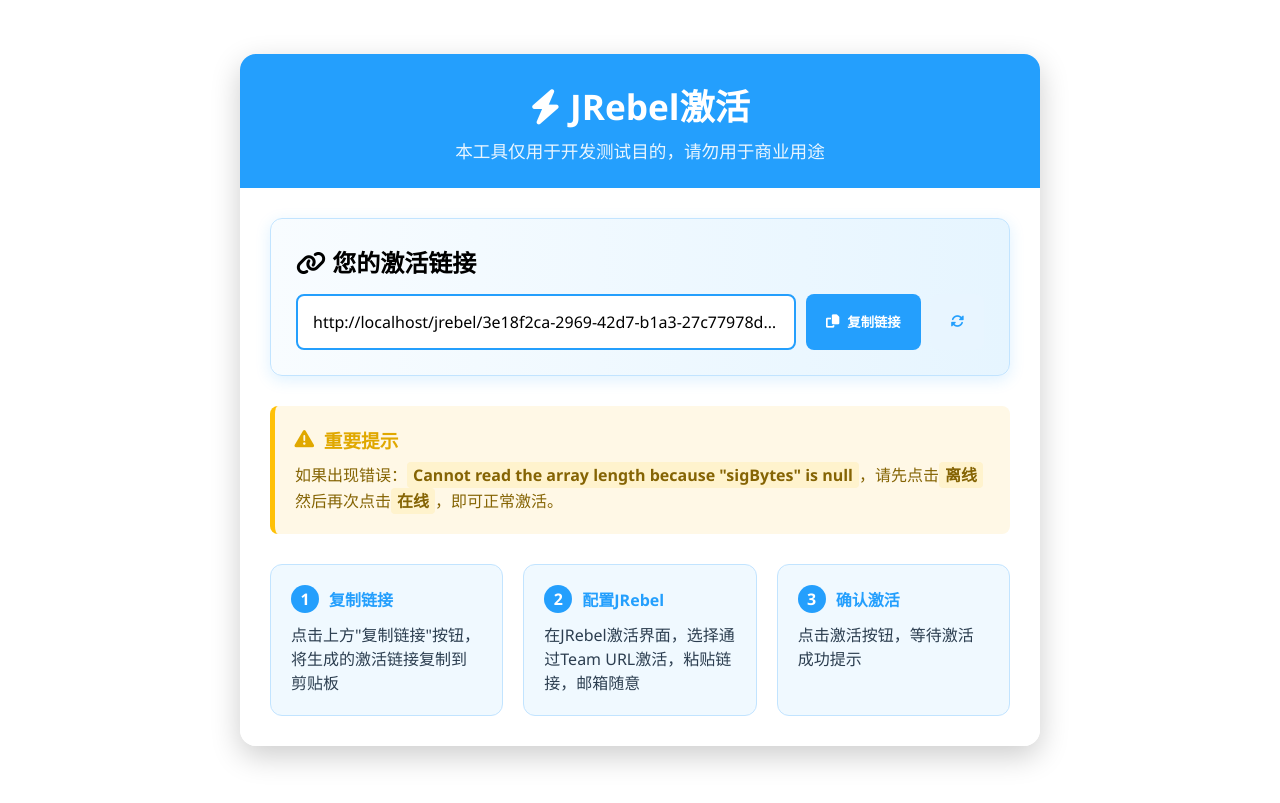
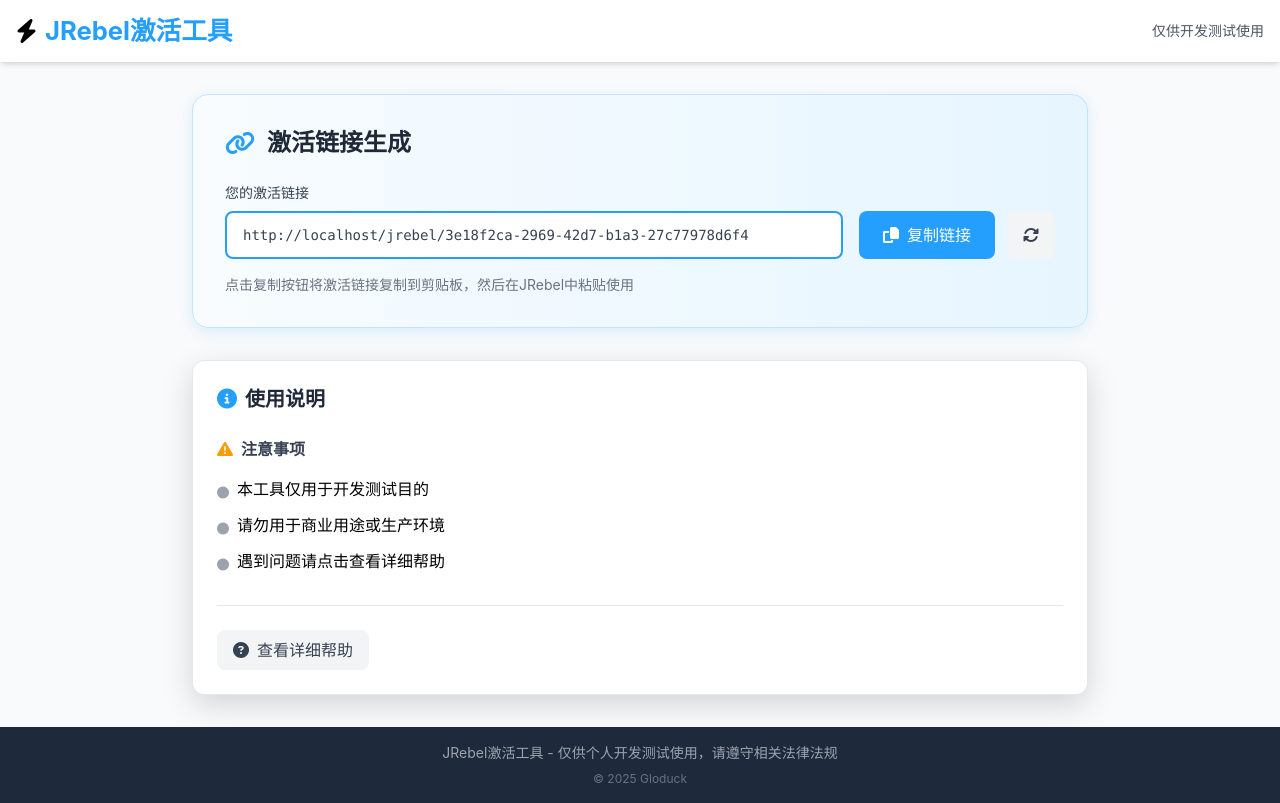
Before and after one commit to Gloduck/SimpleServer, a web app: page /jrebel/index.html in a window 1280 px wide. Before the commit the page ends 766 px from the top, so only its background shows below. Run offline with its HTML, style and script files only (its server is not run), Linux system fonts and the light colour scheme; data that the repository does not hold is empty; some libraries are stand-ins or nearby versions.

Commit message:
feat: 基于Vue重构Jrebel激活页面

```diff
--- a/src/main/resources/static/jrebel/index.html
+++ b/src/main/resources/static/jrebel/index.html
@@ -1,182 +1,36 @@
 <!DOCTYPE html>
 <html lang="zh-CN">
+
 <head>
     <meta charset="UTF-8">
     <meta name="viewport" content="width=device-width, initial-scale=1.0">
-    <title>JRebel激活</title>
+    <title>JRebel激活工具</title>
+    <script src="https://cdn.tailwindcss.com"></script>
     <link rel="stylesheet" href="https://cdnjs.cloudflare.com/ajax/libs/font-awesome/6.4.0/css/all.min.css">
+    <script src="https://cdnjs.cloudflare.com/ajax/libs/vue/3.4.31/vue.global.prod.js"></script>
+    <!-- 引入公共JS -->
+    <script src="/static/js/common.js"></script>
+
+    <script>
+        tailwind.config = {
+            theme: {
+                extend: {
+                    colors: {
+                        primary: '#249ffd',
+                        secondary: '#1a88e8',
+                        neutral: '#f0f4f8',
+                        dark: '#1e293b',
+                        warning: '#ffc107'
+                    },
+                    fontFamily: {
+                        sans: ['Inter', 'system-ui', 'sans-serif'],
+                    },
+                }
+            }
+        }
+    </script>
+
     <style>
-        * {
-            margin: 0;
-            padding: 0;
-            box-sizing: border-box;
-            font-family: 'Segoe UI', Tahoma, Geneva, Verdana, sans-serif;
-        }
-
-        body {
-            min-height: 100vh;
-            display: flex;
-            justify-content: center;
-            align-items: center;
-            padding: 20px;
-        }
-
-        .container {
-            width: 100%;
-            max-width: 800px;
-            background-color: rgba(255, 255, 255, 0.95);
-            border-radius: 16px;
-            box-shadow: 0 10px 30px rgba(0, 0, 0, 0.2);
-            overflow: hidden;
-        }
-
-        header {
-            background-color: #249ffd;
-            color: white;
-            text-align: center;
-            padding: 25px 20px;
-        }
-
-        header h1 {
-            font-size: 2.2rem;
-            margin-bottom: 8px;
-        }
-
-        header p {
-            font-size: 1.1rem;
-            opacity: 0.9;
-        }
-
-        .main-content {
-            padding: 30px;
-        }
-
-        .activation-card {
-            background: linear-gradient(to right, #f8fcff, #e6f5ff);
-            border-radius: 12px;
-            padding: 25px;
-            margin-bottom: 30px;
-            border: 1px solid #c2e4ff;
-            box-shadow: 0 4px 15px rgba(36, 159, 253, 0.15);
-        }
-
-        .url-container {
-            display: flex;
-            margin-top: 15px;
-            gap: 10px;
-        }
-
-        #activationUrl {
-            flex: 1;
-            padding: 15px;
-            border: 2px solid #249ffd;
-            border-radius: 8px;
-            font-size: 16px;
-            background-color: #fff;
-            overflow: hidden;
-            text-overflow: ellipsis;
-        }
-
-        .btn-group {
-            display: flex;
-            gap: 10px;
-        }
-
-        button {
-            padding: 15px 20px;
-            border: none;
-            border-radius: 8px;
-            cursor: pointer;
-            font-weight: 600;
-            transition: all 0.3s ease;
-            display: flex;
-            align-items: center;
-            justify-content: center;
-            gap: 8px;
-        }
-
-        .btn-primary {
-            background-color: #249ffd;
-            color: white;
-            flex: 1;
-        }
-
-        .btn-secondary {
-            background-color: #e8f5ff;
-            color: #249ffd;
-        }
-
-        button:hover {
-            transform: translateY(-2px);
-            box-shadow: 0 4px 8px rgba(36, 159, 253, 0.3);
-        }
-
-        .btn-primary:hover {
-            background-color: #1d8ee0;
-        }
-
-        .btn-secondary:hover {
-            background-color: #d9eeff;
-        }
-
-        .notification {
-            background-color: #fff8e6;
-            border-left: 5px solid #ffc107;
-            border-radius: 8px;
-            padding: 20px;
-            margin-top: 20px;
-            position: relative;
-        }
-
-        .notification h3 {
-            color: #e0a800;
-            margin-bottom: 10px;
-            display: flex;
-            align-items: center;
-            gap: 10px;
-        }
-
-        .notification p {
-            color: #856404;
-            line-height: 1.6;
-        }
-
-        .highlight {
-            background-color: #fff3cd;
-            padding: 2px 6px;
-            border-radius: 4px;
-            font-weight: 600;
-        }
-
-        .steps {
-            display: flex;
-            margin-top: 30px;
-            gap: 20px;
-            flex-wrap: wrap;
-        }
-
-        .step-card {
-            flex: 1;
-            min-width: 200px;
-            background-color: #f0f9ff;
-            border-radius: 12px;
-            padding: 20px;
-            border: 1px solid #c2e4ff;
-        }
-
-        .step-card h4 {
-            color: #249ffd;
-            margin-bottom: 10px;
-            display: flex;
-            align-items: center;
-            gap: 10px;
-        }
-
-        .step-card p {
-            color: #2c3e50;
-            line-height: 1.5;
-        }
-
         .step-number {
             display: inline-flex;
             align-items: center;
@@ -189,52 +43,15 @@
             font-weight: bold;
         }
 
-        @media (max-width: 768px) {
-            .url-container {
-                flex-direction: column;
-            }
-
-            .btn-group {
-                width: 100%;
-            }
-
-            header h1 {
-                font-size: 1.8rem;
-            }
-
-            .steps {
-                flex-direction: column;
-            }
-        }
-
-        @media (max-width: 480px) {
-            .main-content {
-                padding: 20px 15px;
-            }
-
-            .activation-card {
-                padding: 20px;
-            }
-
-            button {
-                padding: 12px 15px;
-                font-size: 14px;
-            }
-
-            #activationUrl {
-                padding: 12px;
-                font-size: 14px;
-            }
-        }
-
-        /* 动画效果 */
         @keyframes pulse {
             0% {
                 transform: scale(1);
             }
+
             50% {
                 transform: scale(1.05);
             }
+
             100% {
                 transform: scale(1);
             }
@@ -244,130 +61,276 @@
             animation: pulse 1.5s infinite;
         }
 
-        .copied-message {
-            position: fixed;
-            top: 20px;
-            left: 50%;
-            transform: translateX(-50%);
-            background-color: #4CAF50;
-            color: white;
-            padding: 15px 25px;
-            border-radius: 8px;
-            box-shadow: 0 4px 12px rgba(0, 0, 0, 0.15);
-            z-index: 1000;
-            opacity: 0;
-            transition: opacity 0.3s ease;
+        .gradient-bg {
+            background: linear-gradient(135deg, #249ffd 0%, #0d6efd 100%);
         }
 
-        .show {
-            opacity: 1;
+        .card-shadow {
+            box-shadow: 0 10px 30px rgba(0, 0, 0, 0.15);
+        }
+
+        .highlight-box {
+            background: linear-gradient(to right, #f8fcff, #e6f5ff);
+            border: 1px solid #c2e4ff;
+            box-shadow: 0 4px 15px rgba(36, 159, 253, 0.15);
         }
     </style>
 </head>
-<body>
-<div class="container">
-    <header>
-        <h1><i class="fas fa-bolt"></i> JRebel激活</h1>
-        <p>本工具仅用于开发测试目的，请勿用于商业用途</p>
-    </header>
 
-    <div class="main-content">
-        <div class="activation-card">
-            <h2><i class="fas fa-link"></i> 您的激活链接</h2>
-            <div class="url-container">
-                <input type="text" id="activationUrl" readonly>
-                <div class="btn-group">
-                    <button id="copyBtn" class="btn-primary">
-                        <i class="fas fa-copy"></i> 复制链接
+<body class="bg-gray-50 min-h-screen">
+    <div id="app">
+        <!-- Toast提示 -->
+        <common-toast ref="toastRef"></common-toast>
+
+        <!-- 页面容器 -->
+        <div class="min-h-screen flex flex-col">
+            <!-- 头部 -->
+            <common-header title="JRebel激活工具" icon="fas fa-bolt" link="/">
+                <template #right>
+                    仅供开发测试使用
+                </template>
+            </common-header>
+
+            <!-- 主内容区 -->
+            <main class="flex-grow container mx-auto px-4 py-8">
+                <div class="max-w-4xl mx-auto">
+                    <!-- 激活卡片 -->
+                    <div class="highlight-box rounded-2xl p-6 md:p-8 mb-8">
+                        <h2 class="text-2xl font-bold text-gray-800 mb-6 flex items-center gap-3">
+                            <i class="fas fa-link text-primary"></i>
+                            激活链接生成
+                        </h2>
+
+                        <div class="space-y-4">
+                            <div>
+                                <label class="block text-sm font-medium text-gray-700 mb-2">您的激活链接</label>
+                                <div class="flex flex-col md:flex-row gap-4">
+                                    <div class="flex-1 relative">
+                                        <input type="text" :value="activationUrl" readonly
+                                            class="w-full px-4 py-3 pr-12 rounded-lg border-2 border-primary bg-white text-gray-700 font-mono text-sm focus:outline-none focus:ring-2 focus:ring-primary/30">
+                                    </div>
+
+                                    <div class="flex gap-3">
+                                        <button @click="copyToClipboard(activationUrl)"
+                                            class="bg-primary hover:bg-primary/90 text-white font-medium px-6 py-3 rounded-lg transition-all flex items-center gap-2 flex-1 md:flex-none min-w-[120px] justify-center">
+                                            <i class="fas fa-copy"></i>
+                                            <span>复制链接</span>
                                         </button>
-                    <button id="refreshBtn" class="btn-secondary" title="生成新链接">
+                                        <button @click="generateNewUrl"
+                                            class="bg-gray-100 hover:bg-gray-200 text-gray-700 font-medium px-4 py-3 rounded-lg transition-all flex items-center gap-2"
+                                            title="生成新链接">
                                             <i class="fas fa-sync-alt"></i>
                                         </button>
                                     </div>
                                 </div>
                             </div>
 
-        <div class="notification">
-            <h3><i class="fas fa-exclamation-triangle pulse"></i> 重要提示</h3>
-            <p>如果出现错误：<span class="highlight">Cannot read the array length because "sigBytes" is null</span>，请先点击<span
-                    class="highlight">离线</span>然后再次点击<span class="highlight">在线</span>，即可正常激活。</p>
+                            <p class="text-sm text-gray-500">
+                                点击复制按钮将激活链接复制到剪贴板，然后在JRebel中粘贴使用
+                            </p>
+                        </div>
                     </div>
 
-        <div class="steps">
-            <div class="step-card">
-                <h4><span class="step-number">1</span> 复制链接</h4>
-                <p>点击上方"复制链接"按钮，将生成的激活链接复制到剪贴板</p>
+                    <!-- 使用说明 -->
+                    <div class="bg-white rounded-xl border border-gray-200 p-6 card-shadow">
+                        <h3 class="text-xl font-bold text-gray-800 mb-6 flex items-center gap-2">
+                            <i class="fas fa-info-circle text-primary"></i>
+                            使用说明
+                        </h3>
+                        <div class="grid grid-cols-1 md:grid-cols-2 gap-6">
+                            <div class="space-y-4">
+                                <h4 class="font-semibold text-gray-700 mb-3 flex items-center gap-2">
+                                    <i class="fas fa-exclamation-triangle text-amber-500"></i>
+                                    注意事项
+                                </h4>
+                                <ul class="space-y-3">
+                                    <li class="flex items-start gap-2">
+                                        <i class="fas fa-circle text-gray-400 text-xs mt-2"></i>
+                                        <span>本工具仅用于开发测试目的</span>
+                                    </li>
+                                    <li class="flex items-start gap-2">
+                                        <i class="fas fa-circle text-gray-400 text-xs mt-2"></i>
+                                        <span>请勿用于商业用途或生产环境</span>
+                                    </li>
+                                    <li class="flex items-start gap-2">
+                                        <i class="fas fa-circle text-gray-400 text-xs mt-2"></i>
+                                        <span>遇到问题请点击查看详细帮助</span>
+                                    </li>
+                                </ul>
                             </div>
-            <div class="step-card">
-                <h4><span class="step-number">2</span> 配置JRebel</h4>
-                <p>在JRebel激活界面，选择通过Team URL激活，粘贴链接，邮箱随意</p>
                         </div>
-            <div class="step-card">
-                <h4><span class="step-number">3</span> 确认激活</h4>
-                <p>点击激活按钮，等待激活成功提示</p>
+                        <div class="mt-8 pt-6 border-t border-gray-200">
+                            <div class="flex flex-col md:flex-row md:items-center justify-between gap-4">
+                                <button @click="showHelpModal = true"
+                                    class="bg-gray-100 hover:bg-gray-200 text-gray-700 font-medium px-4 py-2 rounded-lg transition-all flex items-center gap-2 self-start">
+                                    <i class="fas fa-question-circle"></i>
+                                    查看详细帮助
+                                </button>
                             </div>
                         </div>
                     </div>
                 </div>
+            </main>
 
-<div id="copiedMessage" class="copied-message">
-    <i class="fas fa-check-circle"></i> 链接已复制到剪贴板！
+            <!-- 页脚 -->
+            <common-footer description="JRebel激活工具 - 仅供个人开发测试使用，请遵守相关法律法规" copyright="© 2025 Gloduck">
+            </common-footer>
+        </div>
+
+        <!-- 帮助弹窗 -->
+        <common-modal v-model:visible="showHelpModal" title="JRebel激活帮助">
+
+            <div class="space-y-6">
+                <div>
+                    <h4 class="font-semibold text-gray-800 mb-3 flex items-center gap-2">
+                        <i class="fas fa-cogs text-primary"></i>
+                        激活步骤详解
+                    </h4>
+                    <ol class="space-y-4">
+                        <li class="flex items-start gap-3">
+                            <span
+                                class="flex-shrink-0 w-6 h-6 bg-primary text-white rounded-full flex items-center justify-center text-sm">1</span>
+                            <div>
+                                <p class="font-medium text-gray-700">复制激活链接</p>
+                                <p class="text-gray-600 text-sm mt-1">点击"复制链接"按钮，将生成的URL复制到剪贴板</p>
+                            </div>
+                        </li>
+                        <li class="flex items-start gap-3">
+                            <span
+                                class="flex-shrink-0 w-6 h-6 bg-primary text-white rounded-full flex items-center justify-center text-sm">2</span>
+                            <div>
+                                <p class="font-medium text-gray-700">打开JRebel配置</p>
+                                <p class="text-gray-600 text-sm mt-1">在IDE中打开JRebel配置面板，选择激活方式</p>
+                            </div>
+                        </li>
+                        <li class="flex items-start gap-3">
+                            <span
+                                class="flex-shrink-0 w-6 h-6 bg-primary text-white rounded-full flex items-center justify-center text-sm">3</span>
+                            <div>
+                                <p class="font-medium text-gray-700">选择激活模式</p>
+                                <p class="text-gray-600 text-sm mt-1">选择"Team URL"激活方式，粘贴复制的链接</p>
+                            </div>
+                        </li>
+                        <li class="flex items-start gap-3">
+                            <span
+                                class="flex-shrink-0 w-6 h-6 bg-primary text-white rounded-full flex items-center justify-center text-sm">4</span>
+                            <div>
+                                <p class="font-medium text-gray-700">完成激活</p>
+                                <p class="text-gray-600 text-sm mt-1">填写任意邮箱地址，点击激活按钮完成激活</p>
+                            </div>
+                        </li>
+                    </ol>
+                </div>
+                <div>
+                    <h4 class="font-semibold text-gray-800 mb-3 flex items-center gap-2">
+                        <i class="fas fa-exclamation-circle text-amber-500"></i>
+                        常见问题解决
+                    </h4>
+                    <div class="space-y-3">
+                        <div class="p-3 bg-amber-50 rounded-lg">
+                            <p class="font-medium text-amber-800 mb-1">错误: "Cannot read the array length because
+                                'sigBytes' is null"</p>
+                            <p class="text-amber-700 text-sm">解决方案：在JRebel激活界面先点击"离线"模式，然后再次点击"在线"模式即可解决</p>
+                        </div>
+                        <div class="p-3 bg-blue-50 rounded-lg">
+                            <p class="font-medium text-blue-800 mb-1">激活链接无效</p>
+                            <p class="text-blue-700 text-sm">解决方案：点击刷新按钮生成新的链接，然后重新复制尝试</p>
+                        </div>
+                    </div>
+                </div>
+                <div>
+                    <h4 class="font-semibold text-gray-800 mb-3 flex items-center gap-2">
+                        <i class="fas fa-shield-alt text-green-500"></i>
+                        免责声明
+                    </h4>
+                    <p class="text-gray-600 text-sm">
+                        本工具仅供开发测试使用，请勿用于商业用途。使用本工具产生的任何后果由使用者自行承担，
+                        工具作者不承担任何法律责任。请支持正版软件，尊重知识产权。
+                    </p>
+                </div>
+            </div>
+        </common-modal>
     </div>
 
     <script>
-    // 生成UUID函数
-    function generateUUID() {
+        const { createApp, ref, onMounted } = Vue;
+
+        const app = createApp({
+            components: {
+                'common-header': CommonComponents.Header,
+                'common-footer': CommonComponents.Footer,
+                'common-toast': CommonComponents.Toast,
+                'common-modal': CommonComponents.Modal
+            },
+
+            setup() {
+                const toastRef = ref(null);
+                const activationUrl = ref('');
+                const showHelpModal = ref(false);
+
+                // 显示提示
+                const showToast = (message, type) => {
+                    if (toastRef.value) {
+                        toastRef.value.show(message, type);
+                    } else {
+                        alert(message);
+                    }
+                };
+
+                // 生成UUID
+                const generateUUID = () => {
                     return 'xxxxxxxx-xxxx-4xxx-yxxx-xxxxxxxxxxxx'.replace(/[xy]/g, function (c) {
                         const r = Math.random() * 16 | 0;
                         const v = c === 'x' ? r : (r & 0x3 | 0x8);
                         return v.toString(16);
                     });
-    }
+                };
 
                 // 获取当前根路径
-    function getBaseUrl() {
+                const getBaseUrl = () => {
                     return window.location.origin;
-    }
+                };
 
-    // 生成完整的激活链接
-    function generateActivationUrl() {
+                // 生成激活链接
+                const generateActivationUrl = () => {
                     const baseUrl = getBaseUrl();
                     const uuid = generateUUID();
                     return `${baseUrl}/jrebel/${uuid}`;
-    }
+                };
 
-    // 更新激活链接显示
-    function updateActivationUrl() {
-        const url = generateActivationUrl();
-        document.getElementById('activationUrl').value = url;
-    }
+                // 更新激活链接
+                const updateActivationUrl = () => {
+                    activationUrl.value = generateActivationUrl();
+                };
 
-    // 复制链接到剪贴板
-    function copyToClipboard() {
-        const urlInput = document.getElementById('activationUrl');
-        urlInput.select();
-        document.execCommand('copy');
+                // 复制到剪贴板
+                const copyToClipboard = (text) => {
+                    CommonUtils.copyToClipboard(text, showToast);
+                };
 
-        // 显示复制成功消息
-        const message = document.getElementById('copiedMessage');
-        message.classList.add('show');
-
-        setTimeout(() => {
-            message.classList.remove('show');
-        }, 2000);
-    }
+                // 生成新链接
+                const generateNewUrl = () => {
+                    updateActivationUrl();
+                    showToast('已生成新的激活链接', 'success');
+                };
 
                 // 页面加载时初始化
-    document.addEventListener('DOMContentLoaded', () => {
-        // 初始生成链接
+                onMounted(() => {
                     updateActivationUrl();
+                });
 
-        // 绑定复制按钮事件
-        document.getElementById('copyBtn').addEventListener('click', copyToClipboard);
+                return {
+                    toastRef,
+                    activationUrl,
+                    showHelpModal,
+                    copyToClipboard,
+                    generateNewUrl
+                };
+            }
+        });
 
-        // 绑定刷新按钮事件
-        document.getElementById('refreshBtn').addEventListener('click', updateActivationUrl);
-    });
+        app.mount('#app');
     </script>
 </body>
+
 </html>
```
Lines whose indentation alone changed are shown as unchanged.
